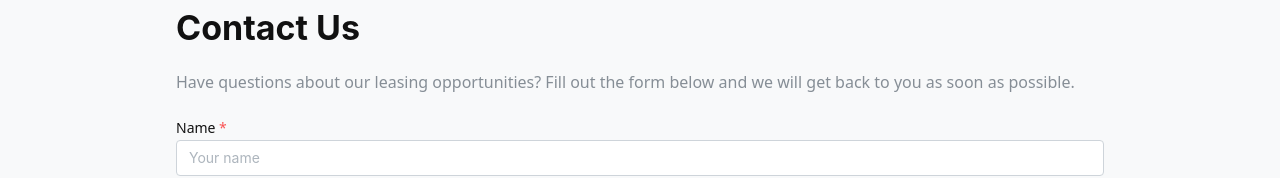
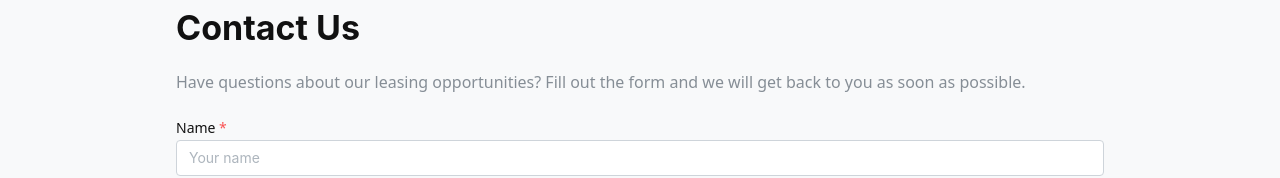
Before and after one commit to hmandiv/lease, a React (Vite) app: page /contact in a window 1280 px wide. Shown: the part 143-321 px from the top of the page. Built offline with nearby package versions, Linux system fonts and the light colour scheme.

Commit message:
chore: updated info

```diff
--- a/src/pages/ContactPage.tsx
+++ b/src/pages/ContactPage.tsx
@@ -19,7 +19,7 @@ export default function ContactPage() {
 
           <Text c="dimmed">
             Have questions about our leasing opportunities? Fill out the form
-            below and we will get back to you as soon as possible.
+            and we will get back to you as soon as possible.
           </Text>
 
           <ContactForm />
```
